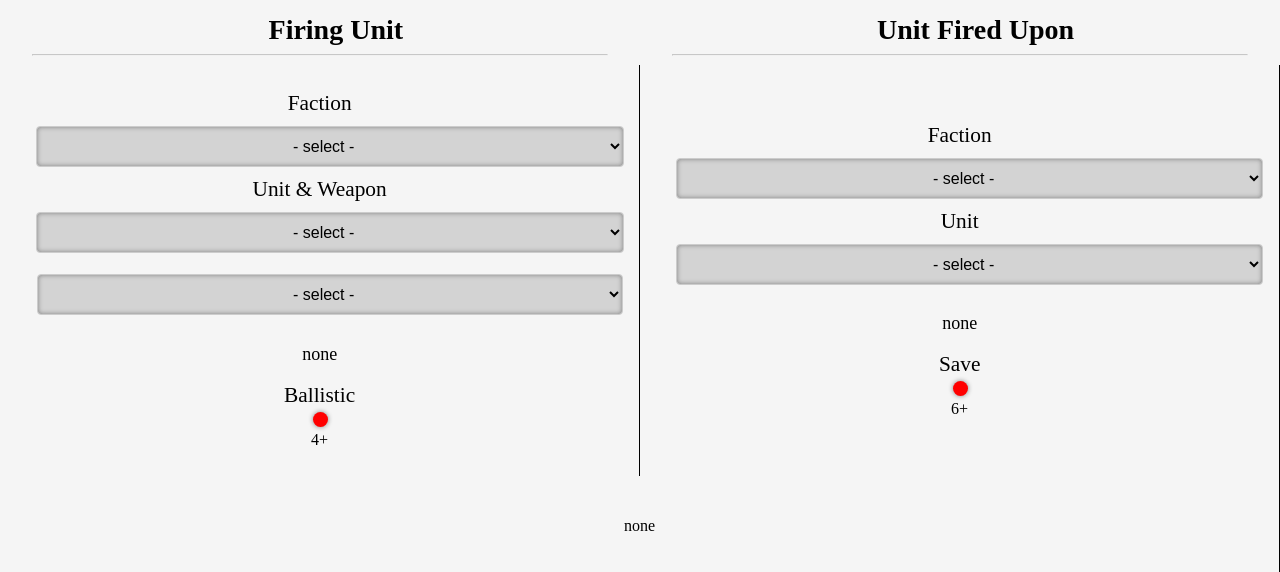
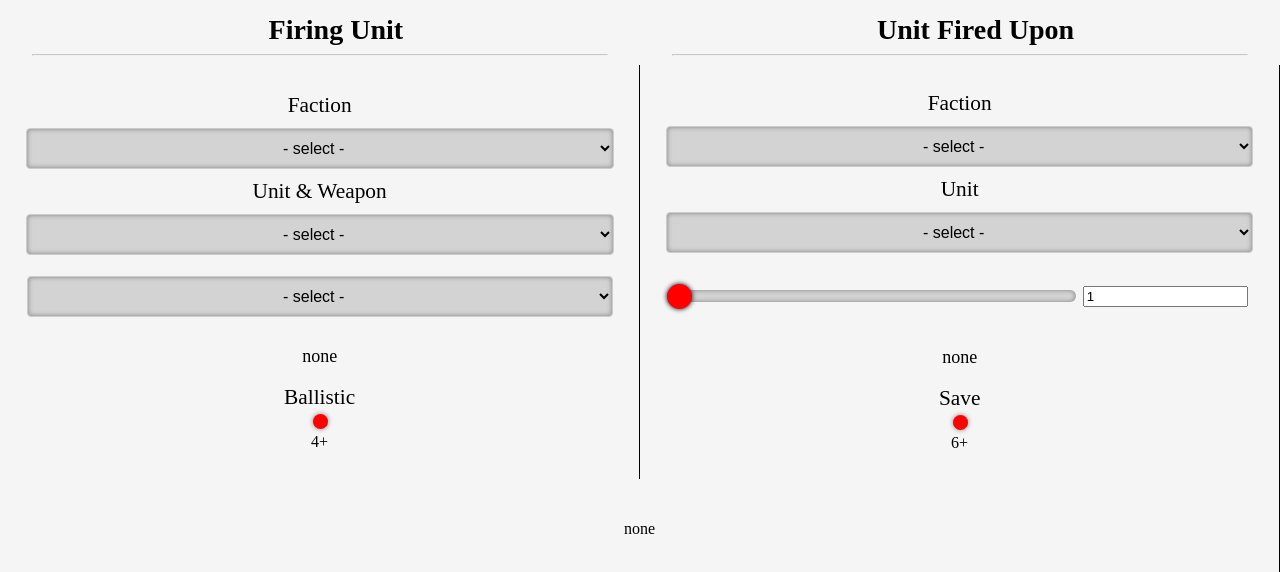
Before and after one commit to jordicious/40K-Assist, a browser extension: page index.html in a window 1280 px wide. Shown: the part 84-656 px from the top of the page. Drawn offline with Linux system fonts and the light colour scheme.

Commit message:
Logic and HTML changes
a few structure and input changes, as well as general ux upgrades

added a slider with text input in order to choose number of models in the fired on unit.  js to be implemented for this in the future.

```diff
--- a/index.html
+++ b/index.html
@@ -66,6 +66,19 @@
                     <option value="none">- select -</option>
                 </select>
 
+                <table>
+                    <tr>
+                        <td style="width: 70%;">
+                            <div class="spacer">
+                            <input type="range" min="1" max="20" value="1">
+                            </div>
+                        </td>
+                        <td style="width: 30%">
+                            <input type="text" value="1">
+                        </td>
+                    </tr>
+                </table>
+
                 <p class="text" id="type2">none</p>
                 <p class="p">Save</p>
 
--- a/logic.js
+++ b/logic.js
@@ -166,17 +166,22 @@ function populate2(ros) {
     $("#input2 option[value='none']").remove(); //removes the default -select- option
 }
 
-function readUnit2(unit) {
+function readUnit2(unit) {  //this function fills up saves for the active unit kind of like how the ballistic skill fills.  the only difference is that there can only be 1 or 2 saves, never 3.
     selUnit2 = unit;
+
+    $("#type2")[0].innerText = "Toughness: " + selUnit2.toughness + ", Save:";
+
     var sv = selUnit2.save;
-    $('#savebox')[0].innerHTML = '';    //this function fills up saves for the active unit kind of like how the ballistic skill fills.  the only difference is that there can only be 1 or 2 saves, never 3.
+    $('#savebox')[0].innerHTML = '';
     if (sv.length > 1) {
         var line = '<td><input type="radio" name="save" value=' + sv[0] + ' checked><label>' + sv[0] + '+</label></td>';
         var line2 = '<td><input type="radio" name="save" value=' + sv[1] + '><label>' + sv[1] + '++</label></td>';
         $('#savebox')[0].innerHTML += line+line2;
+        $('#type2')[0].innerText += " " + sv[0] + "+ / " + sv[1] + "++"
     } else {
         var line = '<td><input type="radio" name="save" value=' + sv + ' checked disabled><label>' + sv + '+</label></td>';
         $("#savebox")[0].innerHTML = line;
+        $('#type2')[0].innerText += " " + sv + "+"
     }
     $("#unit2 option[value='none']").remove();  //removes the default -select- option
     svTrack = true;
@@ -202,6 +207,6 @@ function updatecomp(){
                 wT = 2;
                 break;
         }
-
+        $('#compdisplay')[0].innerText = 'Min Wound Roll: ' + wT + '+'
     }
 }
--- a/style.css
+++ b/style.css
@@ -1,4 +1,4 @@
-@font-face {
+font-face {
     font-family: "Lato", "Lato Black";
     src: url('/fonts/Lato-Regular.ttf');
 }
@@ -44,6 +44,7 @@ input[type=range]{
     -webkit-appearance: none;
     width: 100%;
     height: 12px;
+    margin: 26px 0 0 0;
     background: #d3d3d3;
     outline: none;
     border-radius: 6px;
@@ -100,6 +101,10 @@ input[type=radio]:checked{
     box-shadow: 0 0 5px grey;
 }
 
+input[type=text]{
+    width: 90%;
+}
+
 .content {
     position: relative;
     display: block;
@@ -121,8 +126,8 @@ input[type=radio]:checked{
     display: block;
 }
 
-.slidebox{
-    text-align: center;
+.spacer{
+    height: 64px;
 }
 
 select{
@@ -137,7 +142,7 @@ select{
     background: #d3d3d3;
     box-shadow: inset 0 0 5px grey;
     transition: all 0.25s ease-in-out;
-    margin: 10px;
+    margin: 10px 0 10px 0;
 }
 
 select:hover{
```
